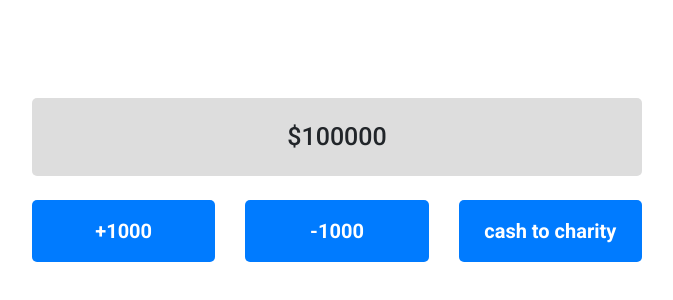
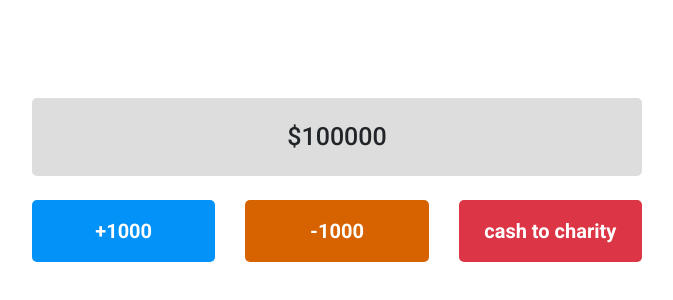
Before and after one commit to hossainrabbi/legend-of-zorro, a React (Create React App) app: page / in a window 1280 px wide. Shown: the part 220-520 px from the top of the page, without its empty margins (303-976 px from the left). Built offline with nearby package versions, Linux system fonts and the light colour scheme.

Commit message:
chenge background button color

```diff
--- a/src/components/BankButtons.js
+++ b/src/components/BankButtons.js
@@ -6,17 +6,29 @@ import { addBalance, cashToCharity, negatesBalance } from '../redux/actions/bala
 const BankButtons = (props) => (
     <Row className="mt-4">
         <Col md={4}>
-            <Button className="custom-btn w-100 py-3" onClick={() => props.addBalance()}>
+            <Button
+                className="custom-btn w-100 py-3"
+                style={{ backgroundColor: '#0392f7' }}
+                onClick={() => props.addBalance()}
+            >
                 +1000
             </Button>
         </Col>
         <Col md={4}>
-            <Button className="custom-btn w-100 py-3" onClick={() => props.negatesBalance()}>
+            <Button
+                className="custom-btn w-100 py-3"
+                style={{ backgroundColor: '#d66300' }}
+                onClick={() => props.negatesBalance()}
+            >
                 -1000
             </Button>
         </Col>
         <Col md={4}>
-            <Button className="custom-btn w-100 py-3" onClick={() => props.cashToCharity()}>
+            <Button
+                className="custom-btn w-100 py-3"
+                style={{ backgroundColor: '#dc3545' }}
+                onClick={() => props.cashToCharity()}
+            >
                 cash to charity
             </Button>
         </Col>
```
Also changed, not shown: src/components/button.data.js (deleted, +0 -24 lines).
